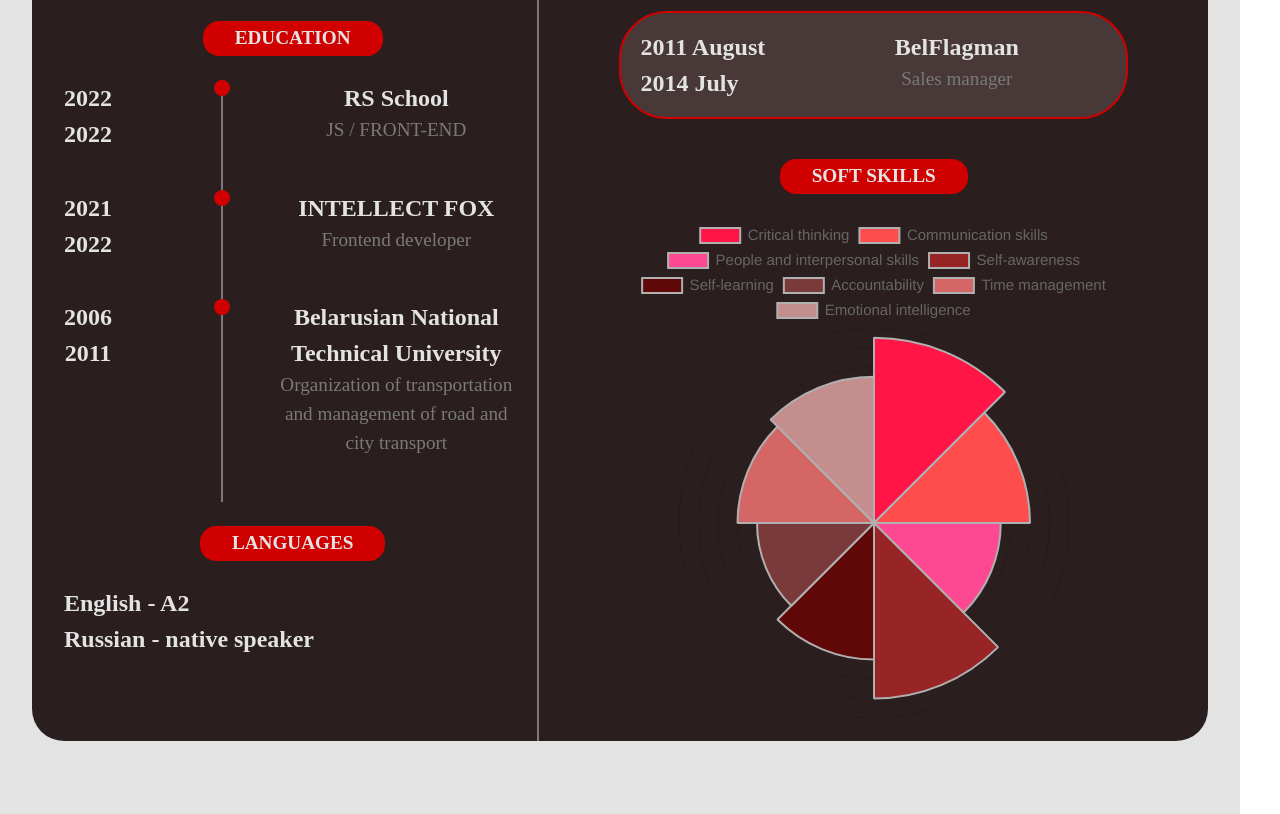
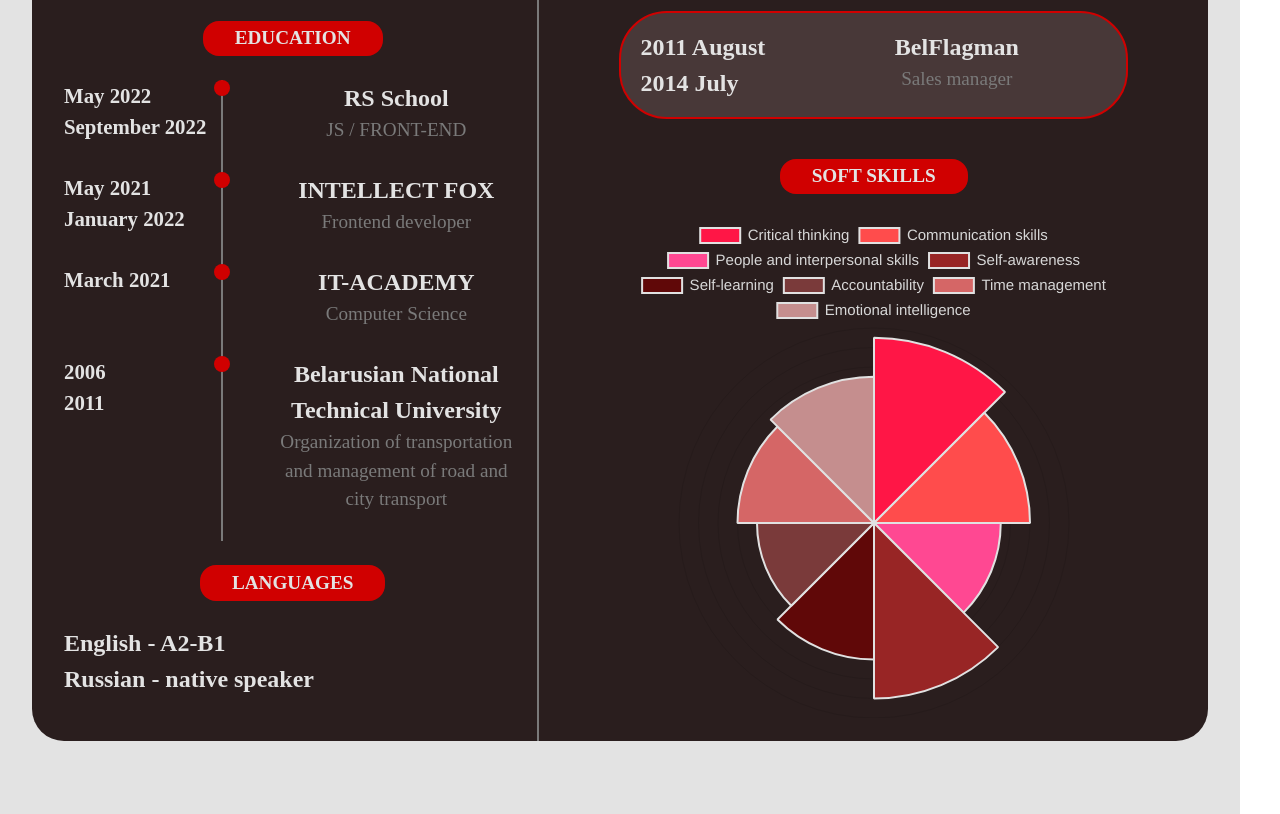
Before and after one commit to Denis169/Resume, a website built with webpack: page src/index.html in a window 1280 px wide. Shown: the part 940-1754 px from the top of the page. Built offline with nearby package versions, Linux system fonts and the light colour scheme.

Commit message:
feat: add changes

```diff
--- a/src/components/Chart.ts
+++ b/src/components/Chart.ts
@@ -25,7 +25,8 @@ const data = {
         'rgb(213,102,102)',
         'rgb(197,142,142)',
       ],
-      borderColor: [`rgb(176, 176, 176)`],
+      borderColor: [`rgb(225, 225, 225)`],
+      color: ['#666'],
     },
   ],
 };
@@ -49,6 +50,7 @@ export const config = {
         labels: {
           // This more specific font property overrides the global property
           font: {
+            color: [`rgb(225, 225, 225)`],
             size: 15,
           },
         },
--- a/src/components/Layout.ts
+++ b/src/components/Layout.ts
@@ -119,6 +119,7 @@ class Layout {
       // eslint-disable-next-line @typescript-eslint/ban-ts-comment
       // @ts-ignore
       const myChart = new Chart(right.querySelector('#myChart') as ChartItem, config);
+      Chart.defaults.color = '#d7d7d7';
     }
 
     return mainSection;
@@ -128,24 +129,35 @@ class Layout {
     const education = document.createElement('div');
     education.className = 'education';
     education.innerHTML = `
+
       <div class="course">
         <div class="course__ears">
-          <p class="course__ear">2022</p>
-          <p class="course__ear">2022</p>
+          <p class="course__ear">May 2022</p>
+          <p class="course__ear">September 2022</p>
         </div>
         <div class="course__description">
           <p class="course__title">RS School</p>
           <p class="course__name">JS / FRONT-END</p>
         </div>
       </div>
+
       <div class="course">
         <div class="course__ears">
-          <p class="course__ear">2021</p>
-          <p class="course__ear">2022</p>
+          <p class="course__ear">May 2021</p>
+          <p class="course__ear">January 2022</p>
         </div>
         <div class="course__description">
           <p class="course__title">INTELLECT FOX</p>
           <p class="course__name">Frontend developer</p>
+        </div>
+      </div>
+      <div class="course">
+        <div class="course__ears">
+          <p class="course__ear">March 2021</p>
+        </div>
+        <div class="course__description">
+          <p class="course__title">IT-ACADEMY</p>
+          <p class="course__name">Computer Science</p>
         </div>
       </div>
       <div class="course">
@@ -230,7 +242,7 @@ class Layout {
     const languages = document.createElement('div');
     languages.className = 'languages';
     languages.innerHTML = `
-      <p class="languages__item">English - A2</p>
+      <p class="languages__item">English - A2-B1</p>
       <p class="languages__item">Russian - native speaker</p>
     `;
 
--- a/src/styles/_education.scss
+++ b/src/styles/_education.scss
@@ -20,15 +20,19 @@
     left: 150px;
   }
 
+  &__ears {
+    text-align: left;
+  }
+
   &__ear {
-    font-size: 1.5rem;
+    font-size: 1.3rem;
     font-weight: bold;
     color: $grey-background;
   }
 
   &__description {
     width: 300px;
-    padding: 0 0 2.8rem 3rem;
+    padding: 0 0 1.7rem 3rem;
     border-left: 2px solid $grey-font;
   }
 
--- a/src/styles/_header.scss
+++ b/src/styles/_header.scss
@@ -22,10 +22,10 @@
     position: absolute;
     width: 150%;
     height: 150%;
-    top: -17%;
-    left: -17%;
+    top: -27%;
+    left: -27%;
     z-index: -1;
-    background: url("../assets/image/84120857.png") no-repeat;
+    background: url("../assets/image/фото1.png") no-repeat;
     background-size: cover;
     transform: rotate(-45deg);
   }
```
Also changed, not shown: src/assets/image/фото.png (added), src/assets/image/фото1.png (added), src/styles/global.css, 1 other file.
